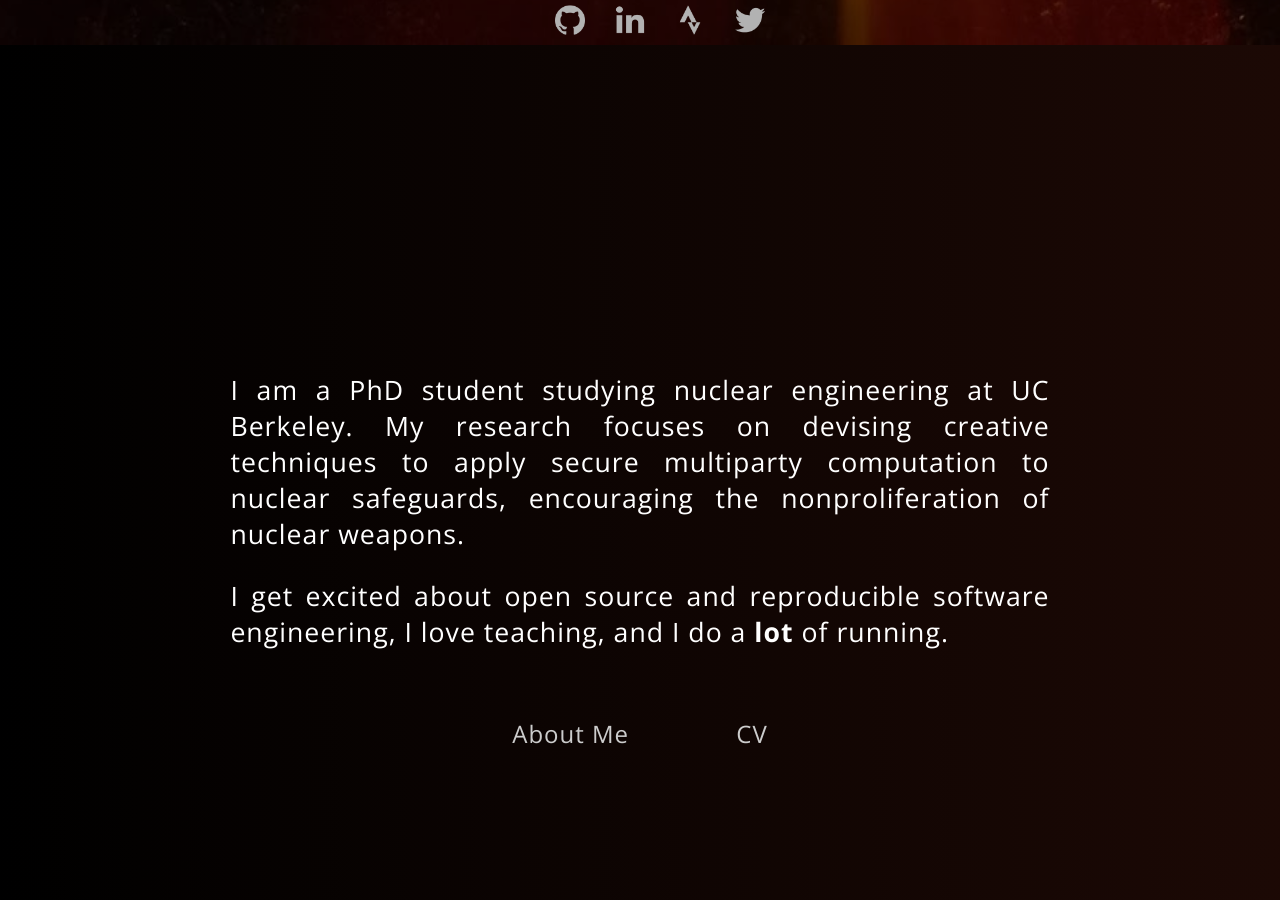
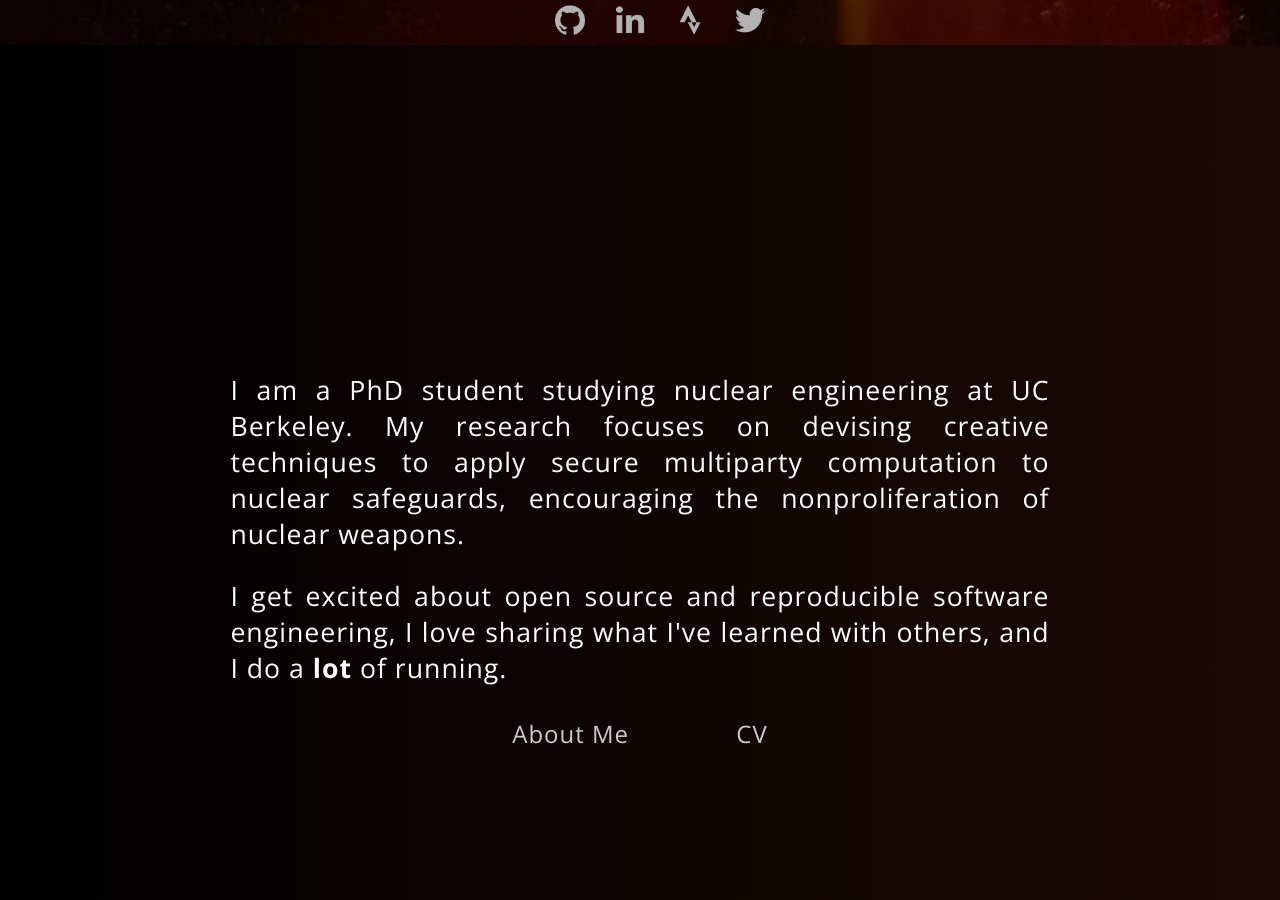
Before and after one commit to mitchnegus/mitchnegus.github.io, a Jekyll site: the page built from index.html, in a window 1280 px wide and 900 px high, scrolled down 855 px. Built offline with Jekyll 4.4.1, drawn with Linux system fonts in a browser that asks for light colours.

Commit message:
added more to homepage bio

```diff
--- a/index.html
+++ b/index.html
@@ -47,7 +47,7 @@ layout: home
 				My research focuses on devising creative techniques to apply secure multiparty computation to nuclear safeguards, encouraging the nonproliferation of nuclear weapons.
 			</p>
 			<p>
-			I get excited about open source and reproducible software engineering, I love teaching, and I do a <b>lot</b> of running.
+			I get excited about open source and reproducible software engineering, I love sharing what I've learned with others, and I do a <b>lot</b> of running.
 			</p>
 
 			<div class="panels">
```
